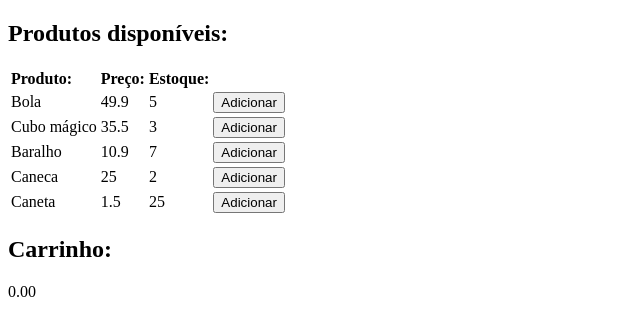
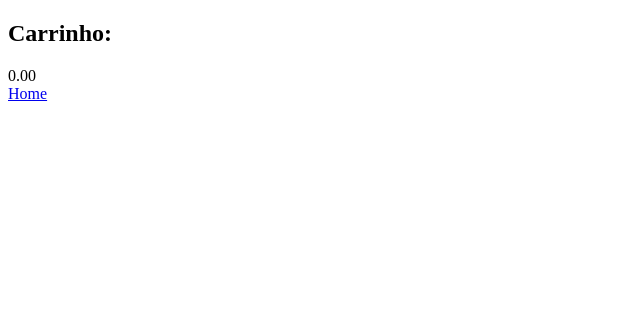
Before and after one commit to MatheusMartino97/react-redux-practices, a React (Create React App) app: page /cart in a window 1280 px wide. Shown: the top 336 px of the page, without its empty margins (0-640 px from the left). Built offline with nearby package versions, Linux system fonts and the light colour scheme.

Commit message:
Putting the Cart and the Products is different pages with different routes.

```diff
--- a/src/App.js
+++ b/src/App.js
@@ -1,9 +1,14 @@
+import { Switch, Route } from 'react-router';
 import Home from './pages/Home'
+import ShoppingCart from './pages/ShoppingCart'
 
 function App() {
   return (
     <div>
-      <Home />
+      <Switch>
+        <Route path="/cart" component={ ShoppingCart }/>
+        <Route exact path="/" component={ Home }/>
+      </Switch>
     </div>
   );
 }
--- a/src/index.js
+++ b/src/index.js
@@ -1,13 +1,16 @@
 import React from 'react';
 import ReactDOM from 'react-dom';
-import { Provider } from 'react-redux'
+import { Provider } from 'react-redux';
 import App from './App';
-import store from './store'
+import store from './store';
 import reportWebVitals from './reportWebVitals';
+import { BrowserRouter } from 'react-router-dom';
 
 ReactDOM.render(
-  <Provider store={ store }>
-    <App />
+  <Provider store={store}>
+    <BrowserRouter>
+      <App />
+    </BrowserRouter>
   </Provider>,
   document.getElementById('root')
 );
--- a/src/pages/Home.jsx
+++ b/src/pages/Home.jsx
@@ -1,16 +1,16 @@
-import React from 'react'
-import Products from '../components/Products'
-import Cart from '../components/Cart'
+import React from 'react';
+import Products from '../components/Products';
+import { Link } from 'react-router-dom';
 
 class Home extends React.Component {
   render() {
-    return(
+    return (
       <div>
-      <Products />
-      <Cart />
+        <Products />
+        <Link to="/cart">Carrinho</Link>
       </div>
-    )
+    );
   }
 }
 
-export default Home
+export default Home;
--- /dev/null
+++ b/src/pages/ShoppingCart.jsx
@@ -0,0 +1,16 @@
+import React from 'react';
+import Cart from '../components/Cart';
+import { Link } from 'react-router-dom';
+
+class ShoppingCart extends React.Component {
+  render() {
+    return (
+      <div>
+        <Cart />
+        <Link to="/">Home</Link>
+      </div>
+    );
+  }
+}
+
+export default ShoppingCart;
```
